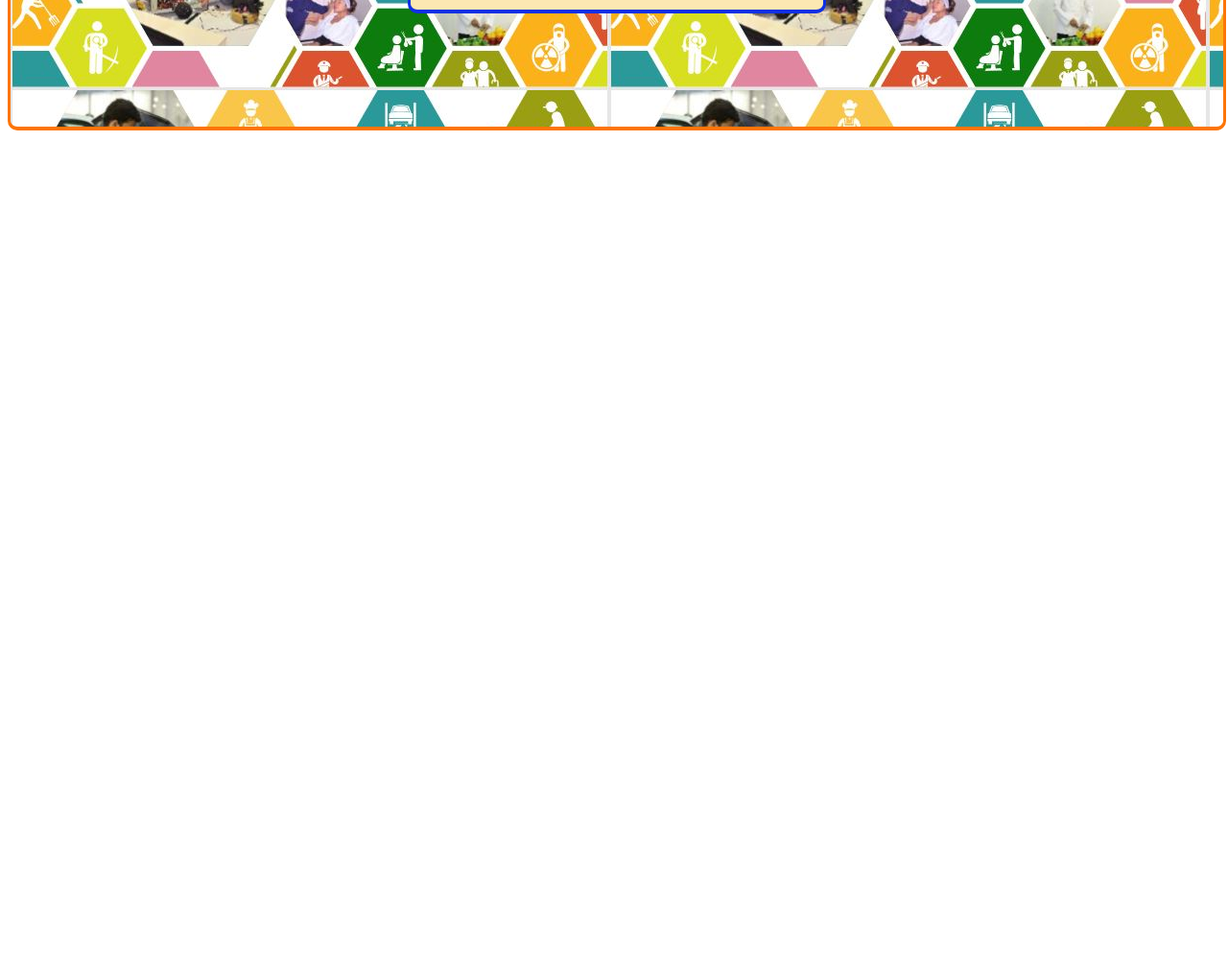
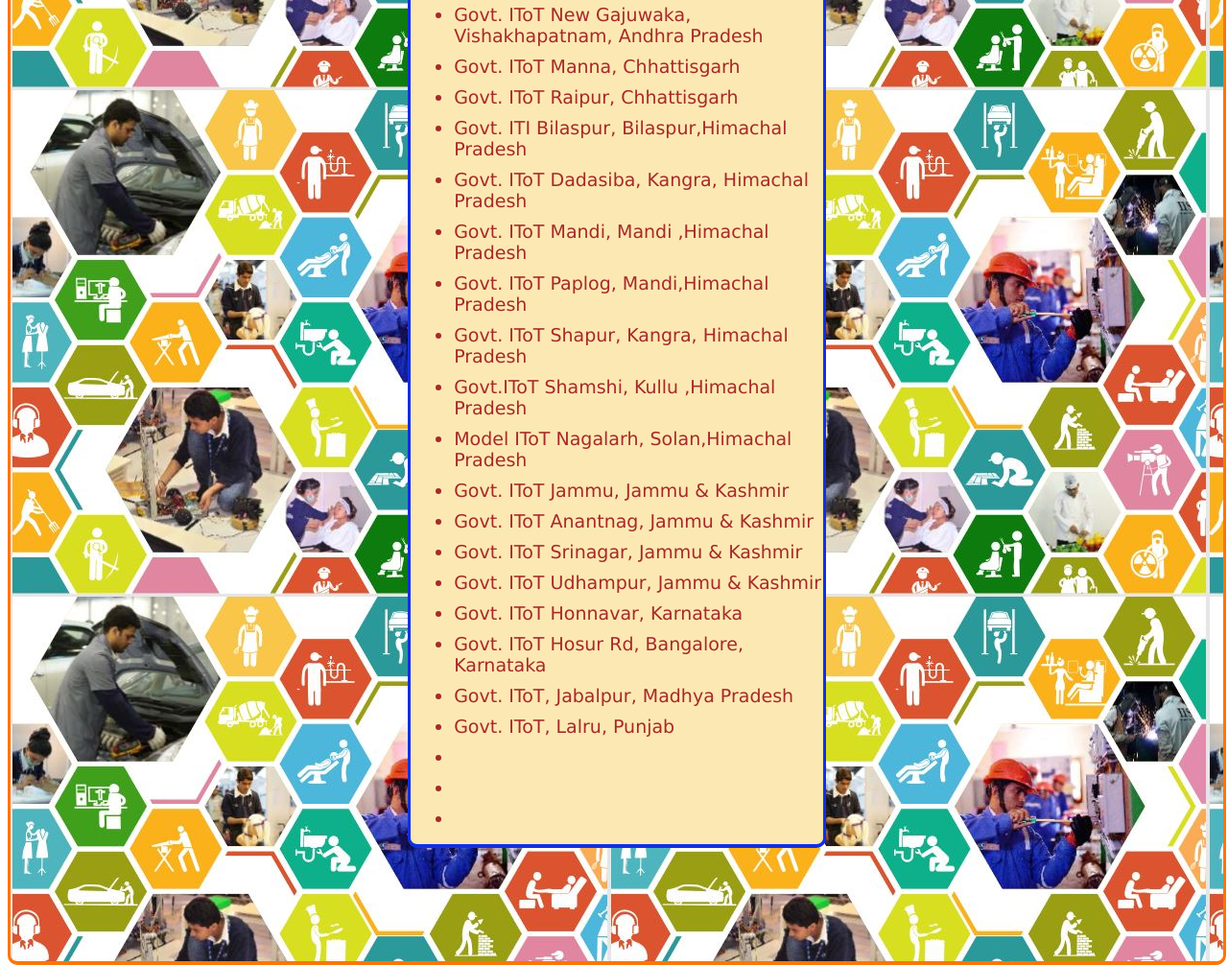
Before and after one commit to VibhutiCFI/TeamCFI, a plain HTML site: page GIToTs.html in a window 1280 px wide. Shown: the part 538-1544 px from the top of the page at 96% size. Before the commit the page ends 800 px from the top, so only its background shows below. Drawn offline with Linux system fonts and the light colour scheme.

Commit message:
Update GIToTs.html

```diff
--- a/GIToTs.html
+++ b/GIToTs.html
@@ -28,7 +28,27 @@
     <li><!a href="" target="_blank">Government IToT, Davangere, Karnataka</a></li>
     <li><!a href="" target="_blank">Government IToT, Malavalli, Karnataka</a></li>
     <li><!a href="" target="_blank">Government IToT, Talchar, Orissa</a></li>
-
+    <li><!a href="" target="_blank">Govt. IToT New Gajuwaka, Vishakhapatnam, Andhra Pradesh</a></li>
+    <li><!a href="" target="_blank">Govt. IToT Manna, Chhattisgarh</a></li>
+    <li><!a href="" target="_blank">Govt. IToT Raipur, Chhattisgarh</a></li>
+    <li><!a href="" target="_blank">Govt. ITI Bilaspur, Bilaspur,Himachal Pradesh</a></li>
+    <li><!a href="" target="_blank">Govt. IToT Dadasiba, Kangra, Himachal Pradesh</a></li>
+    <li><!a href="" target="_blank">Govt. IToT Mandi, Mandi ,Himachal Pradesh</a></li>
+    <li><!a href="" target="_blank">Govt. IToT Paplog, Mandi,Himachal Pradesh</a></li>
+    <li><!a href="" target="_blank">Govt. IToT Shapur, Kangra, Himachal Pradesh</a></li>
+    <li><!a href="" target="_blank">Govt.IToT Shamshi, Kullu ,Himachal Pradesh</a></li>
+    <li><!a href="" target="_blank">Model IToT Nagalarh, Solan,Himachal Pradesh</a></li>
+    <li><!a href="" target="_blank">Govt. IToT Jammu, Jammu & Kashmir</a></li>
+    <li><!a href="" target="_blank">Govt. IToT Anantnag, Jammu & Kashmir</a></li>
+    <li><!a href="" target="_blank">Govt. IToT Srinagar, Jammu & Kashmir</a></li>
+    <li><!a href="" target="_blank">Govt. IToT Udhampur, Jammu & Kashmir</a></li>
+    <li><!a href="" target="_blank">Govt. IToT Honnavar, Karnataka</a></li>
+    <li><!a href="" target="_blank">Govt. IToT Hosur Rd, Bangalore, Karnataka</a></li>
+    <li><!a href="" target="_blank">Govt. IToT, Jabalpur, Madhya Pradesh</a></li>
+    <li><!a href="" target="_blank">Govt. IToT, Lalru, Punjab</a></li>
+    <li><!a href="" target="_blank"></a></li>
+    <li><!a href="" target="_blank"></a></li>
+    <li><!a href="" target="_blank"></a></li>
 </ul>
 </div>
 <br>
```
